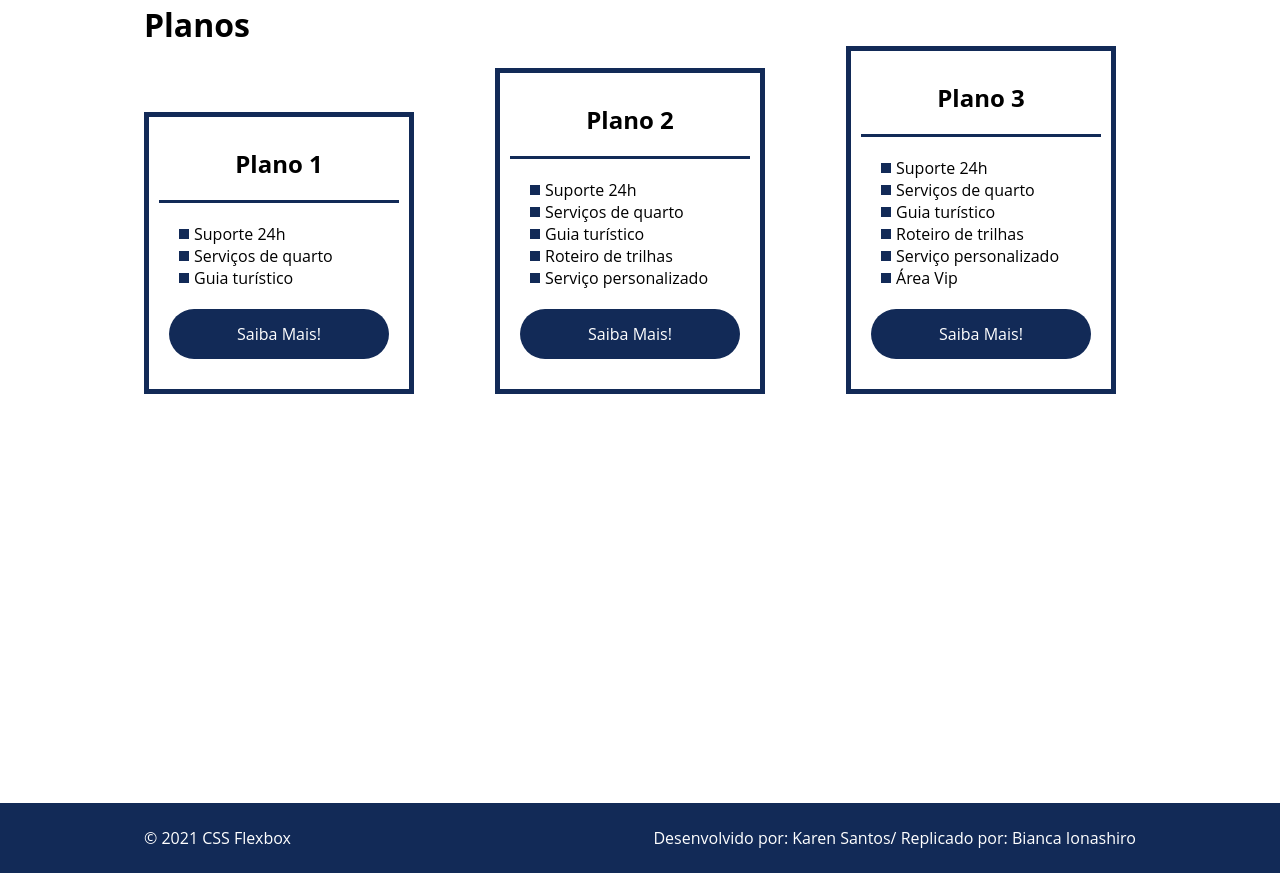
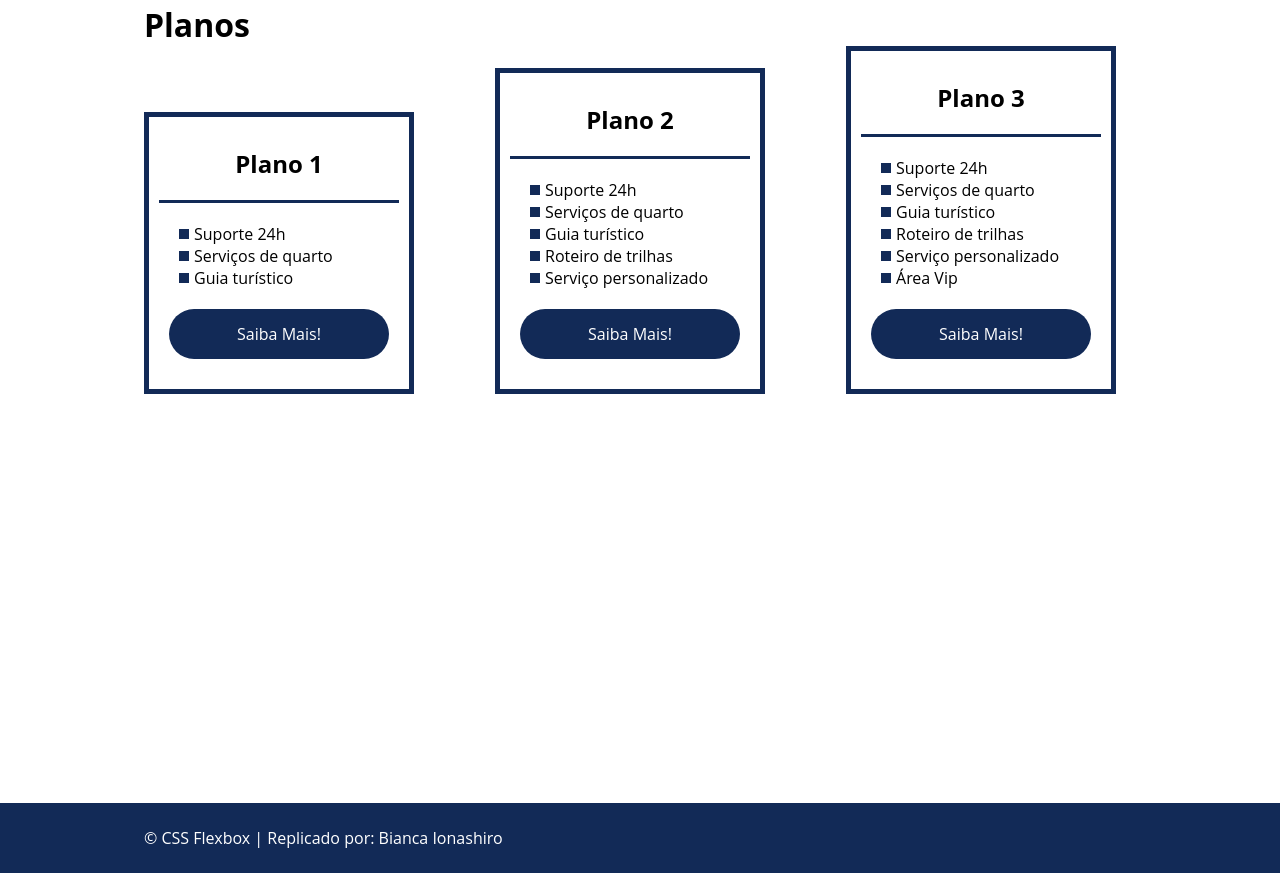
Before and after one commit to BiancaIonashiro/Lesson-Flexbox-CSS, a plain HTML site: page index-project.html in a window 1280 px wide. Shown: the part 1737-2610 px from the top of the page. Drawn offline with Linux system fonts and the light colour scheme.

Commit message:
Atualização de informação

```diff
--- a/index-project.html
+++ b/index-project.html
@@ -117,8 +117,7 @@
     </div>
     <footer>
       <div class="flex-container footer">
-        <p>&copy; 2021 CSS Flexbox</p>
-        <p>Desenvolvido por: Karen Santos/ Replicado por: Bianca Ionashiro</p>
+        <p>&copy; CSS Flexbox | Replicado por: Bianca Ionashiro</p>
       </div>
     </footer>
   </body>
```
